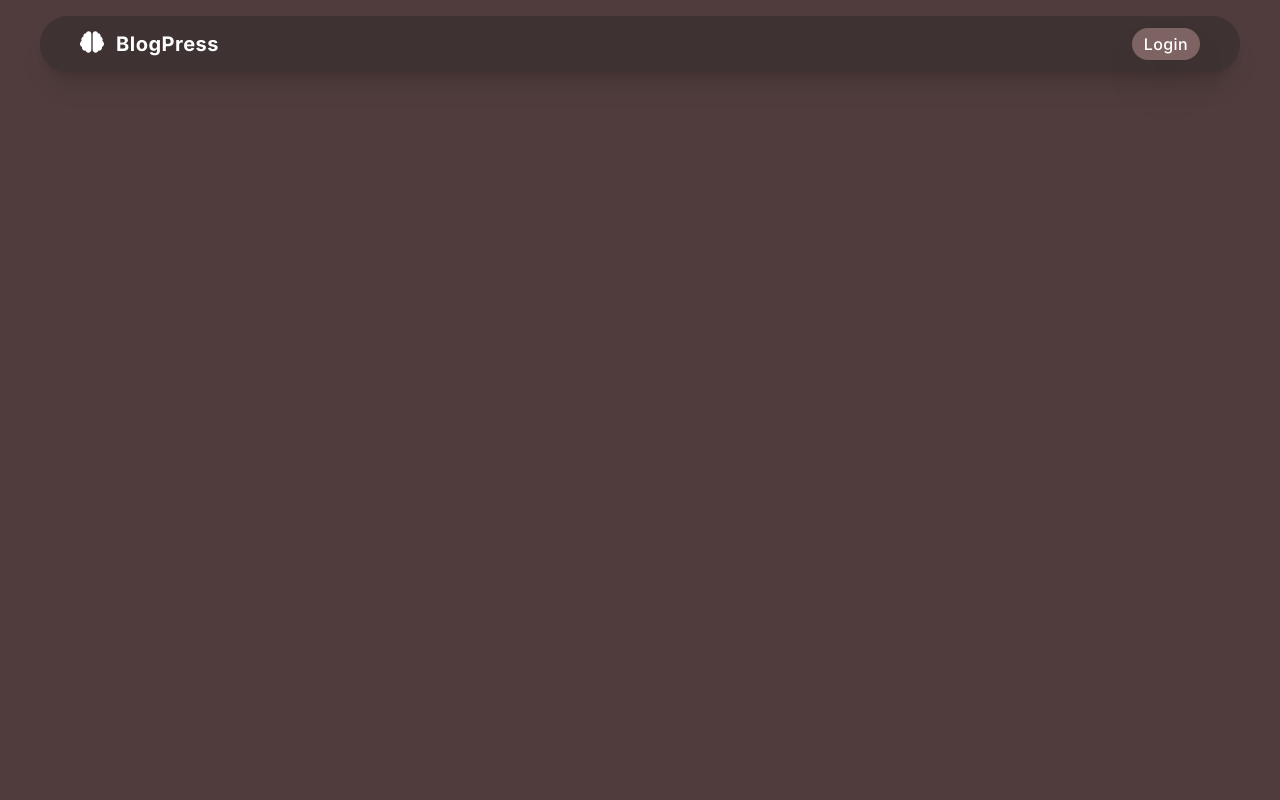
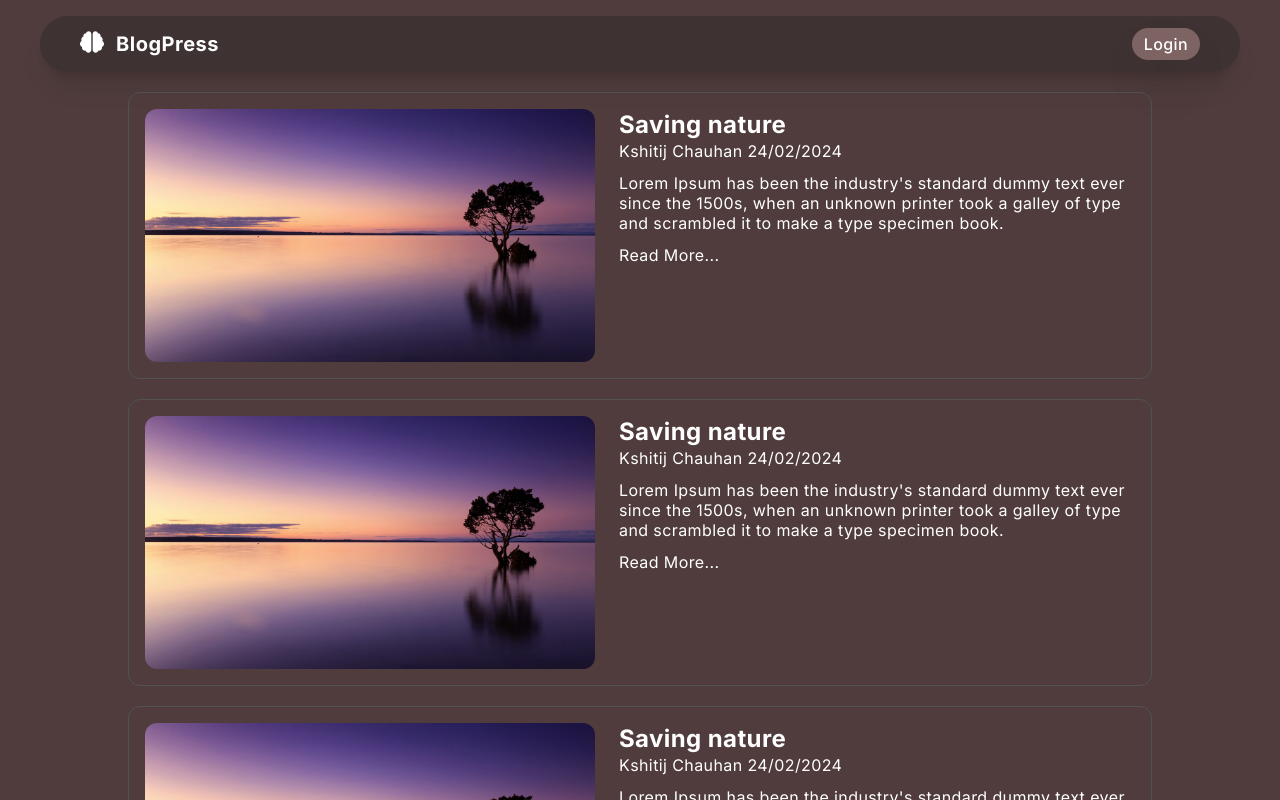
Before and after one commit to kshi7ijcx/blogpress, a Next.js app: page / in a window 1280 px wide. Shown: the top 800 px of the page. Built offline with nearby package versions, Linux system fonts and the light colour scheme.

Commit message:
blogpost card created

```diff
--- /dev/null
+++ b/app/components/BlogPost.jsx
@@ -0,0 +1,13 @@
+import Image from "next/image";
+const BlogPost = (props) => {
+  return <div className="flex justify-center items-center gap-6 mt-5 max-lg:flex-col border border-neutral-600 p-4 rounded-xl">
+    <Image src="/coolimg.jpg" alt="lizard" width={450} height={450} className='flex-shrink rounded-xl'/>
+    <div className="self-start flex-col max-sm:text-sm space-y-3 tracking-wide leading-5">
+        <h2 className="text-2xl font-bold">{props.title}</h2>
+        <span>Kshitij Chauhan&nbsp;</span><span>24/02/2024</span><span></span>
+        <p>{props.content}</p>
+        <p>Read More...</p>
+    </div>
+  </div>;
+};
+export default BlogPost;
--- a/app/components/Navbar.jsx
+++ b/app/components/Navbar.jsx
@@ -11,7 +11,7 @@ const Navbar = () => {
 
   return (
     <nav className="w-full px-10 pt-4 sm:textsm">
-      <div className="bg-[#3E3232] flex justify-between items-center mx-auto px-10 py-3 max-sm:px-8 rounded-full shadow-xl">
+      <div className="bg-[#3E3232] flex justify-between items-center px-10 py-3 max-sm:px-8 rounded-full shadow-xl">
         <div className="flex gap-x-3">
           <Link href="/">
             <FaBrain className="w-6 h-6" />
--- a/app/page.jsx
+++ b/app/page.jsx
@@ -1,7 +1,16 @@
+import BlogPost from "./components/BlogPost"
+
+const text="Lorem Ipsum has been the industry's standard dummy text ever since the 1500s, when an unknown printer took a galley of type and scrambled it to make a type specimen book."
+
 const Home = () => {
   return (
-    <main>
-
+    <main className="w-full px-20" >
+      <div className="flex-col max-w-5xl mx-auto">
+        <BlogPost title='Saving nature' content={text}/>
+        <BlogPost title='Saving nature' content={text}/>
+        <BlogPost title='Saving nature' content={text}/>
+        <BlogPost title='Saving nature' content={text}/>
+      </div>
     </main>
   )
 }
```
Also changed, not shown: public/coolimg.jpg (added).
